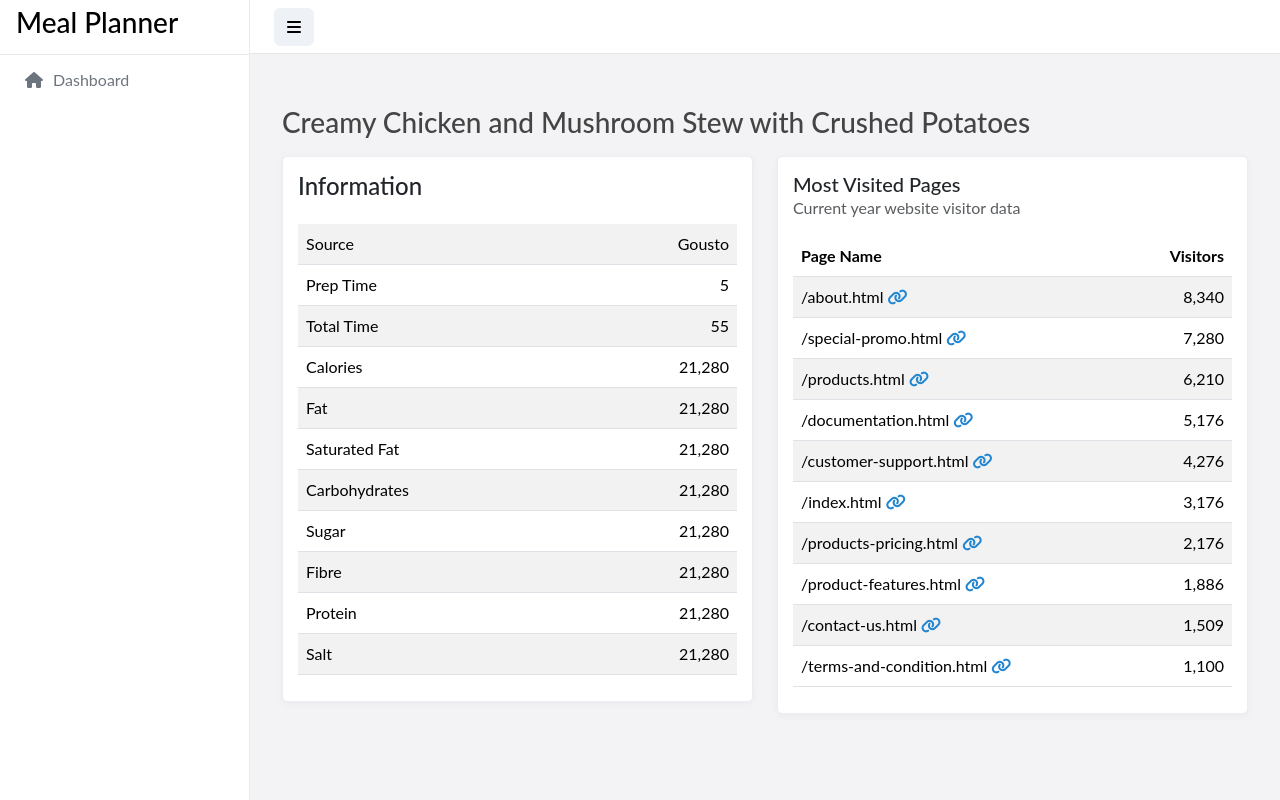
After one commit to jackdevonshire/Meal-Planner, a Flask app: page /recipe/1 in a window 1280 px wide. The commit adds this page. Run offline with Flask 3, Linux system fonts and the light colour scheme; some libraries are stand-ins or nearby versions; some web fonts are replaced.

Commit message:
Starting to add recipe management page

```diff
--- a/app.py
+++ b/app.py
@@ -9,12 +9,20 @@ MAIN ROUTES
 @app.route('/', methods=['GET'])
 def dashboard():
     recipes = Recipe().get_recipes()
-    print(recipes)
-    recipes = [{'Id': r.id, 'Name': r.name, 'Source': r.source, 'PrepTime': r.prep_time, 'TotalTime': r.total_time} for r in recipes]
     data = {
-        "Recipes": recipes
+        "Recipes": [r.get_for_display() for r in recipes]
     }
     return render_template('dashboard.html', data=data)
+
+@app.route('/recipe/<recipe_id>', methods=['GET'])
+def recipe_page(recipe_id):
+    recipe = Recipe().get_recipe(recipe_id).get_for_display()
+    ingredients = Ingredient().get_all_ingredients()
+    data = {
+        "Recipe": recipe,
+        "Ingredients": [ing.get_for_display() for ing in ingredients]
+    }
+    return render_template('recipe.html', data=data)
 
 """
 API ENDPOINTS
--- a/templates/dashboard.html
+++ b/templates/dashboard.html
@@ -38,7 +38,7 @@
                                     <td>{{recipe['PrepTime']}}</td>
                                     <td>{{recipe['TotalTime']}}</td>
                                     <td class="text-end">
-                                       <a href="TODO" class="btn btn-outline-info btn-rounded"><i class="fas fa-pen"></i></a>
+                                       <a href="{{ url_for('recipe_page', recipe_id=recipe['Id']) }}" class="btn btn-outline-info btn-rounded"><i class="fas fa-pen"></i></a>
                                     </td>
                                  </tr>
                               {% endfor %}
--- /dev/null
+++ b/templates/recipe.html
@@ -0,0 +1,224 @@
+{% extends "base.html" %}
+{% block title %}Recipe Manager {% endblock %}
+
+{% block content %}
+<div class="content">
+   <div class="container">
+      <div class="row">
+         <div class="col-md-12 page-header">
+            <h2></h2>
+         </div>
+      </div>
+      <div class="container">
+         <div class="page-title">
+            <h3>{{data["Recipe"]["Name"]}}</h3>
+         </div>
+            <div class="row">
+                <div class="col-md-6">
+                    <div class="card">
+                        <div class="content">
+                            <div class="head">
+                                <h4 class="mb-0">Information</h4>
+                            </div>
+                            <br>
+                            <div class="canvas-wrapper">
+                                <table class="table table-striped">
+                                    <tbody>
+                                        <tr>
+                                            <td>Source</td>
+                                            <td class="text-end">{{data["Recipe"]["Source"]}}</td>
+                                        </tr>
+                                        <tr>
+                                            <td>Prep Time</td>
+                                            <td class="text-end">{{data["Recipe"]["PrepTime"]}}</td>
+                                        </tr>
+                                        <tr>
+                                            <td>Total Time</td>
+                                            <td class="text-end">{{data["Recipe"]["TotalTime"]}}</td>
+                                        </tr>
+                                        <tr>
+                                            <td>Calories</td>
+                                            <td class="text-end">21,280</td>
+                                        </tr>
+                                        <tr>
+                                            <td>Fat</td>
+                                            <td class="text-end">21,280</td>
+                                        </tr>
+                                        <tr>
+                                            <td>Saturated Fat</td>
+                                            <td class="text-end">21,280</td>
+                                        </tr>
+                                        <tr>
+                                            <td>Carbohydrates</td>
+                                            <td class="text-end">21,280</td>
+                                        </tr>
+                                        <tr>
+                                            <td>Sugar</td>
+                                            <td class="text-end">21,280</td>
+                                        </tr>
+                                        <tr>
+                                            <td>Fibre</td>
+                                            <td class="text-end">21,280</td>
+                                        </tr>
+                                        <tr>
+                                            <td>Protein</td>
+                                            <td class="text-end">21,280</td>
+                                        </tr>
+                                        <tr>
+                                            <td>Salt</td>
+                                            <td class="text-end">21,280</td>
+                                        </tr>
+                                    </tbody>
+                                </table>
+                            </div>
+                        </div>
+                    </div>
+                </div>
+                <div class="col-md-6">
+                    <div class="card">
+                        <div class="content">
+                            <div class="head">
+                                <h5 class="mb-0">Most Visited Pages</h5>
+                                <p class="text-muted">Current year website visitor data</p>
+                            </div>
+                            <div class="canvas-wrapper">
+                                <table class="table table-striped">
+                                    <thead class="success">
+                                        <tr>
+                                            <th>Page Name</th>
+                                            <th class="text-end">Visitors</th>
+                                        </tr>
+                                    </thead>
+                                    <tbody>
+                                        <tr>
+                                            <td>/about.html <a href="#"><i class="fas fa-link blue"></i></a></td>
+                                            <td class="text-end">8,340</td>
+                                        </tr>
+                                        <tr>
+                                            <td>/special-promo.html <a href="#"><i class="fas fa-link blue"></i></a></td>
+                                            <td class="text-end">7,280</td>
+                                        </tr>
+                                        <tr>
+                                            <td>/products.html <a href="#"><i class="fas fa-link blue"></i></a></td>
+                                            <td class="text-end">6,210</td>
+                                        </tr>
+                                        <tr>
+                                            <td>/documentation.html <a href="#"><i class="fas fa-link blue"></i></a></td>
+                                            <td class="text-end">5,176</td>
+                                        </tr>
+                                        <tr>
+                                            <td>/customer-support.html <a href="#"><i class="fas fa-link blue"></i></a></td>
+                                            <td class="text-end">4,276</td>
+                                        </tr>
+                                        <tr>
+                                            <td>/index.html <a href="#"><i class="fas fa-link blue"></i></a></td>
+                                            <td class="text-end">3,176</td>
+                                        </tr>
+                                        <tr>
+                                            <td>/products-pricing.html <a href="#"><i class="fas fa-link blue"></i></a></td>
+                                            <td class="text-end">2,176</td>
+                                        </tr>
+                                        <tr>
+                                            <td>/product-features.html <a href="#"><i class="fas fa-link blue"></i></a></td>
+                                            <td class="text-end">1,886</td>
+                                        </tr>
+                                        <tr>
+                                            <td>/contact-us.html <a href="#"><i class="fas fa-link blue"></i></a></td>
+                                            <td class="text-end">1,509</td>
+                                        </tr>
+                                        <tr>
+                                            <td>/terms-and-condition.html <a href="#"><i class="fas fa-link blue"></i></a></td>
+                                            <td class="text-end">1,100</td>
+                                        </tr>
+                                    </tbody>
+                                </table>
+                            </div>
+                        </div>
+                    </div>
+                </div>
+            </div>
+      </div>
+   </div>
+</div>
+
+<!-- Modal -->
+<div class="modal fade" id="createRecipeModal" tabindex="-1" aria-labelledby="createRecipeModalLabel" aria-hidden="true">
+  <div class="modal-dialog">
+    <div class="modal-content">
+      <div class="modal-header">
+        <h5 class="modal-title" id="exampleModalLabel">Add Recipe</h5>
+        <button type="button" class="btn-close" data-bs-dismiss="modal" aria-label="Close"></button>
+      </div>
+      <div class="modal-body">
+        <div class="mb-3">
+            <label for="configName" class="form-label">Name</label>
+            <input id="configName" type="text" name="configName" placeholder="Recipe Name" class="form-control" required>
+        </div>
+        <div class="mb-3">
+            <label for="configSource" class="form-label">Source</label>
+            <input id="configSource" type="text" name="configSource" placeholder="Recipe Source" class="form-control">
+        </div>
+        <div class="mb-3">
+            <label for="configPrepTime" class="form-label">Prep Time (mins)</label>
+            <input id="configPrepTime" type="number" name="configPrepTime" placeholder="Preparation Time" class="form-control">
+        </div>
+        <div class="mb-3">
+            <label for="configTotalTime" class="form-label">Total Time (mins)</label>
+            <input id="configTotalTime" type="number" name="configTotalTime" placeholder="Total Time" class="form-control">
+        </div>
+      </div>
+      <div class="modal-footer">
+        <button type="button" class="btn btn-secondary" data-bs-dismiss="modal">Close</button>
+        <button type="button" onClick="addNewRecipe()" class="btn btn-primary">Add</button>
+      </div>
+    </div>
+  </div>
+</div>
+
+<script>
+   async function addNewRecipe() {
+       // Get input values
+       const name = document.getElementById("configName").value.trim();
+       const source = document.getElementById("configSource").value.trim();
+       const prepTime = document.getElementById("configPrepTime").value.trim();
+       const totalTime = document.getElementById("configTotalTime").value.trim();
+
+       // Validate required field (name)
+       if (!name) {
+           alert("Recipe name is required.");
+           return;
+       }
+
+       // Prepare request payload
+       const recipeData = {
+           name: name,
+           source: source || null,
+           prep_time: prepTime ? parseInt(prepTime) : null,
+           total_time: totalTime ? parseInt(totalTime) : null
+       };
+
+       try {
+           const response = await fetch('/api/recipe', {
+               method: 'POST',
+               headers: {
+                   'Content-Type': 'application/json'
+               },
+               body: JSON.stringify(recipeData)
+           });
+
+           const result = await response.json();
+
+           if (response.ok) {
+               alert("Recipe added successfully!");
+               location.reload(); // Refresh page to update the table
+           } else {
+               alert("Error: " + result.error);
+           }
+       } catch (error) {
+           console.error("Failed to add recipe:", error);
+           alert("An error occurred while adding the recipe.");
+       }
+   }
+</script>
+
+{% endblock %}
```
Also changed, not shown: database.py (+84 -3 lines), meals.db.
